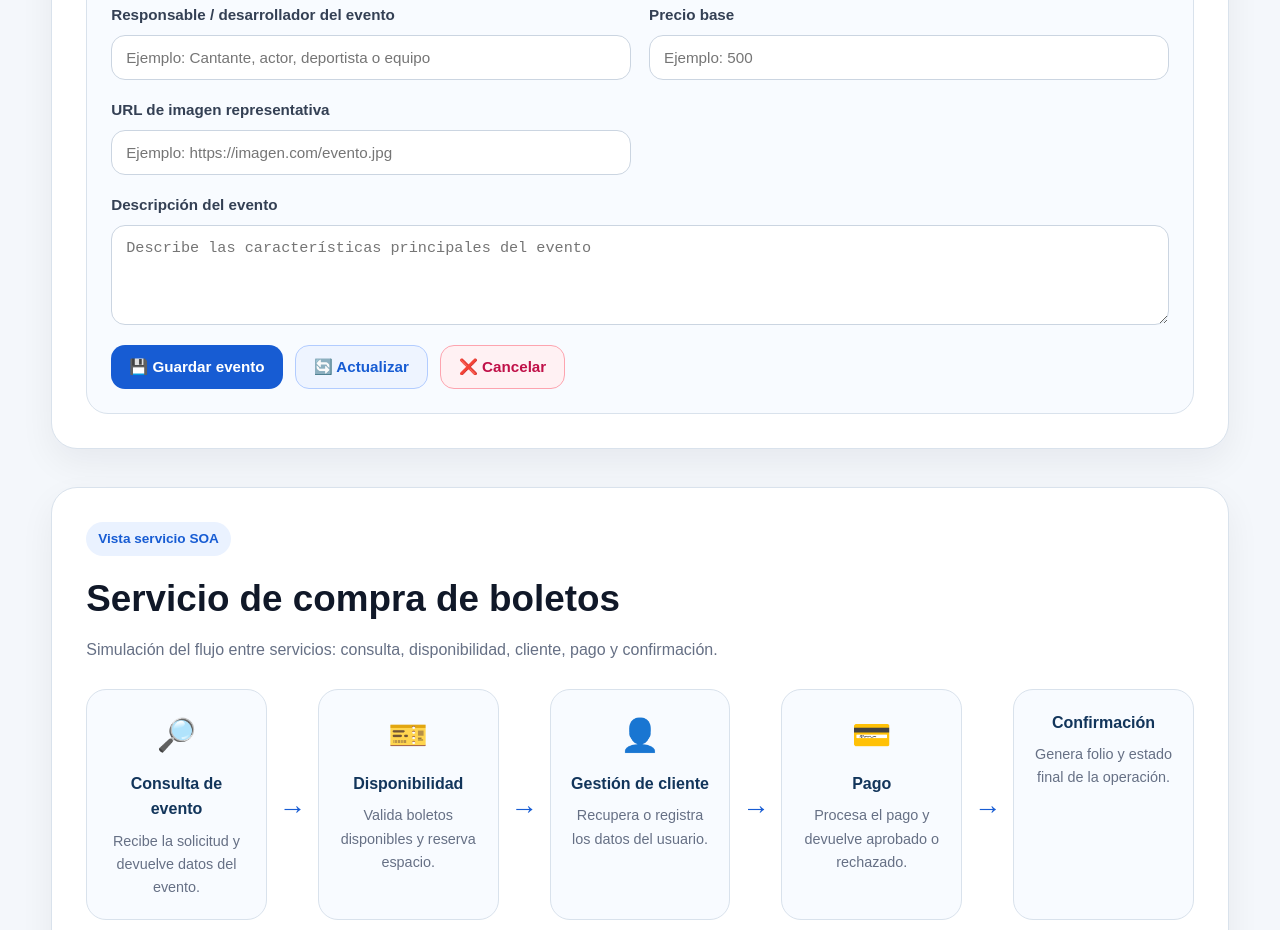
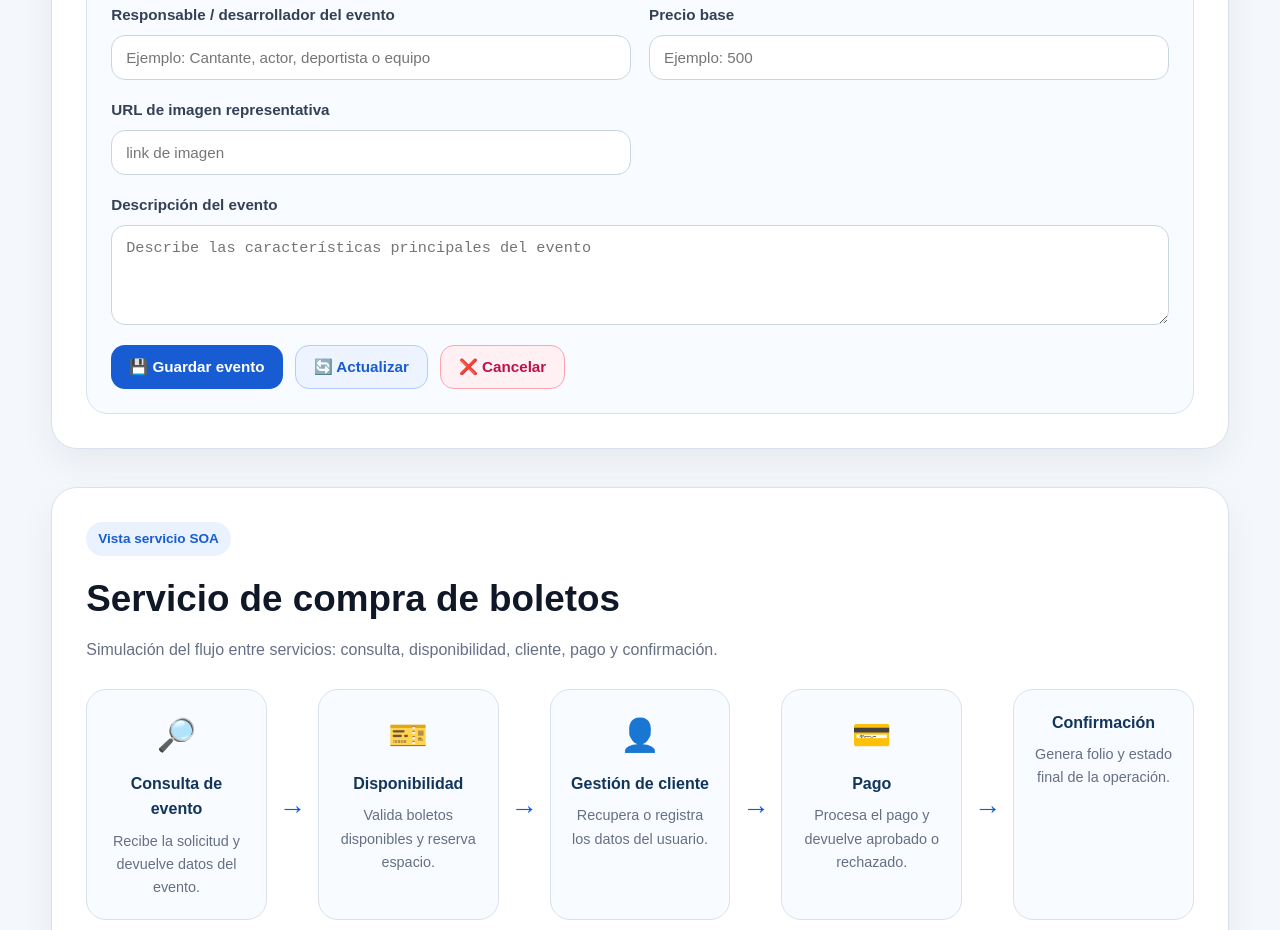
Before and after one commit to Jose-Name-CreativeCode/DDRS-U3-EA-Diseno-de-interfaz, a plain HTML site: page index.html in a window 1280 px wide. Shown: the part 3292-4222 px from the top of the page. Drawn offline with Linux system fonts and the light colour scheme.

Commit message:
placeholder name added

```diff
--- a/index.html
+++ b/index.html
@@ -482,7 +482,7 @@
               <input
                 type="url"
                 id="imagenEventoAdmin"
-                placeholder="Ejemplo: https://imagen.com/evento.jpg"
+                placeholder="link de imagen"
               />
             </div>
           </div>
```
